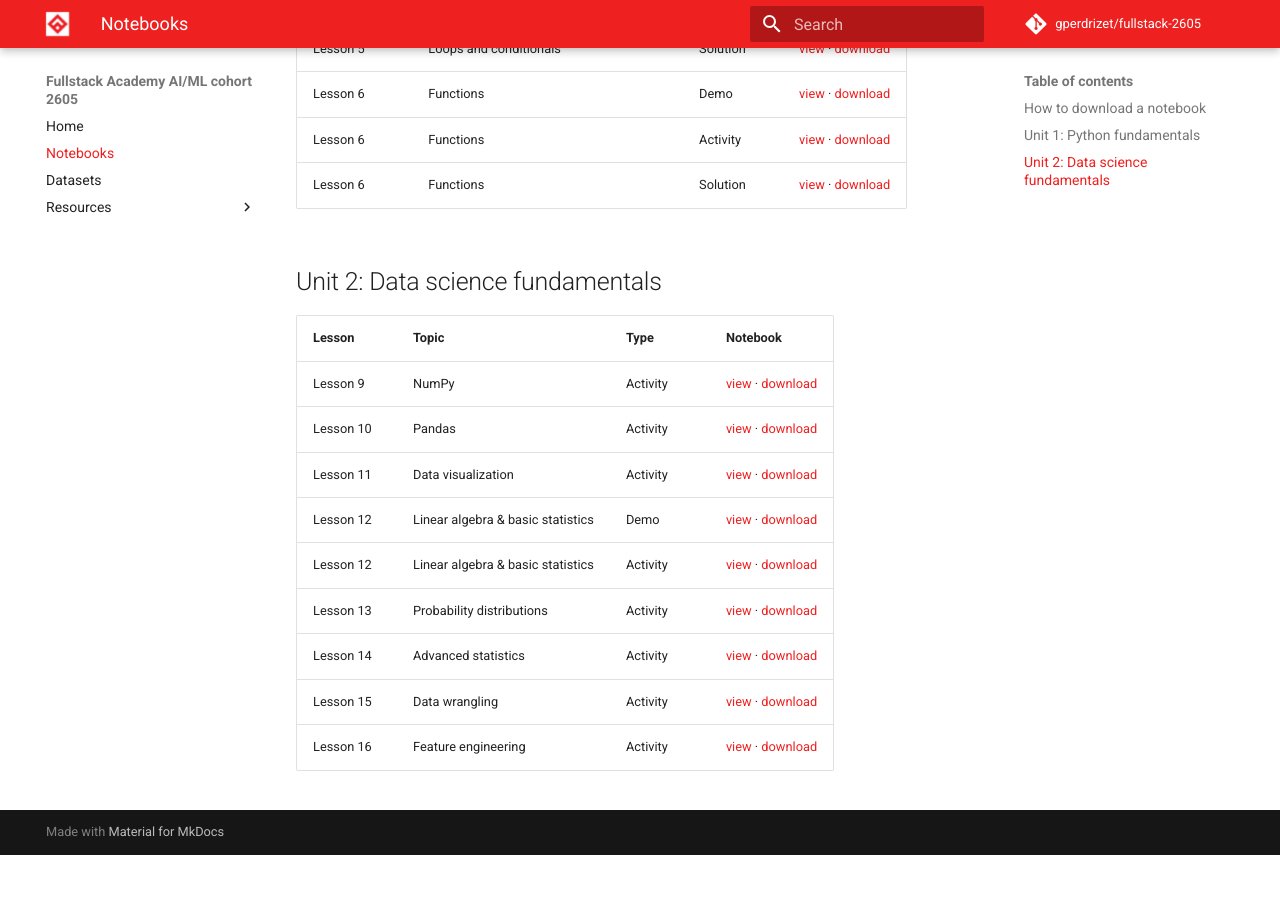
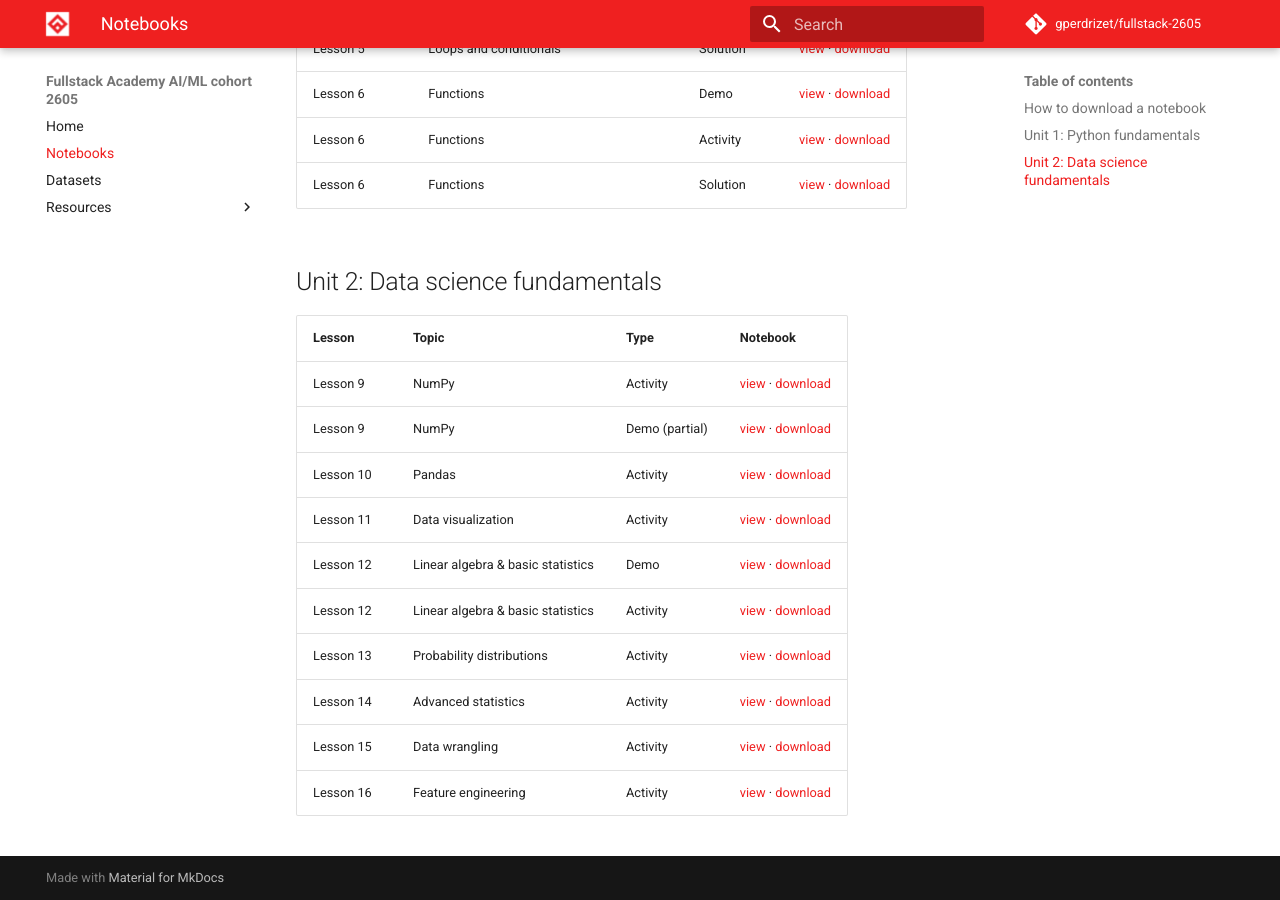
Before and after one commit to gperdrizet/fullstack-2605, an MkDocs documentation site: the page built from docs/notebooks.md, in a window 1280 px wide and 900 px high, scrolled down 715 px. Built offline with MkDocs 1.6.1 and Material for MkDocs 9.7.7, drawn with Linux system fonts in a browser that asks for light colours; comment, search, counter and statistics services are not loaded; before the commit the page ends 1570 px from its top, so only the background shows below that.

Commit message:
Added lesson 9 demo, first part

```diff
--- a/docs/notebooks.md
+++ b/docs/notebooks.md
@@ -27,6 +27,7 @@
 | Lesson | Topic | Type | Notebook |
 |--------|-------|------|----------|
 | Lesson 9 | NumPy | Activity | [view](https://github.com/gperdrizet/fullstack-2605/blob/main/unit-2/lesson-09/lesson-09-activity.ipynb){:target="_blank"} · [download](https://raw.githubusercontent.com/gperdrizet/fullstack-2605/main/unit-2/lesson-09/lesson-09-activity.ipynb){:.download-link} |
+| Lesson 9 | NumPy | Demo (partial) | [view](https://github.com/gperdrizet/fullstack-2605/blob/main/unit-2/lesson-09/lesson-09-demo.ipynb){:target="_blank"} · [download](https://raw.githubusercontent.com/gperdrizet/fullstack-2605/main/unit-2/lesson-09/lesson-09-demo.ipynb){:.download-link} |
 | Lesson 10 | Pandas | Activity | [view](https://github.com/gperdrizet/fullstack-2605/blob/main/unit-2/lesson-10/lesson-10-activity.ipynb){:target="_blank"} · [download](https://raw.githubusercontent.com/gperdrizet/fullstack-2605/main/unit-2/lesson-10/lesson-10-activity.ipynb){:.download-link} |
 | Lesson 11 | Data visualization | Activity | [view](https://github.com/gperdrizet/fullstack-2605/blob/main/unit-2/lesson-11/lesson-11-activity.ipynb){:target="_blank"} · [download](https://raw.githubusercontent.com/gperdrizet/fullstack-2605/main/unit-2/lesson-11/lesson-11-activity.ipynb){:.download-link} |
 | Lesson 12 | Linear algebra & basic statistics | Demo | [view](https://github.com/gperdrizet/fullstack-2605/blob/main/unit-2/lesson-12/lesson-12-demo.ipynb){:target="_blank"} · [download](https://raw.githubusercontent.com/gperdrizet/fullstack-2605/main/unit-2/lesson-12/lesson-12-demo.ipynb){:.download-link} |
```
Also changed, not shown: 1 other file.
